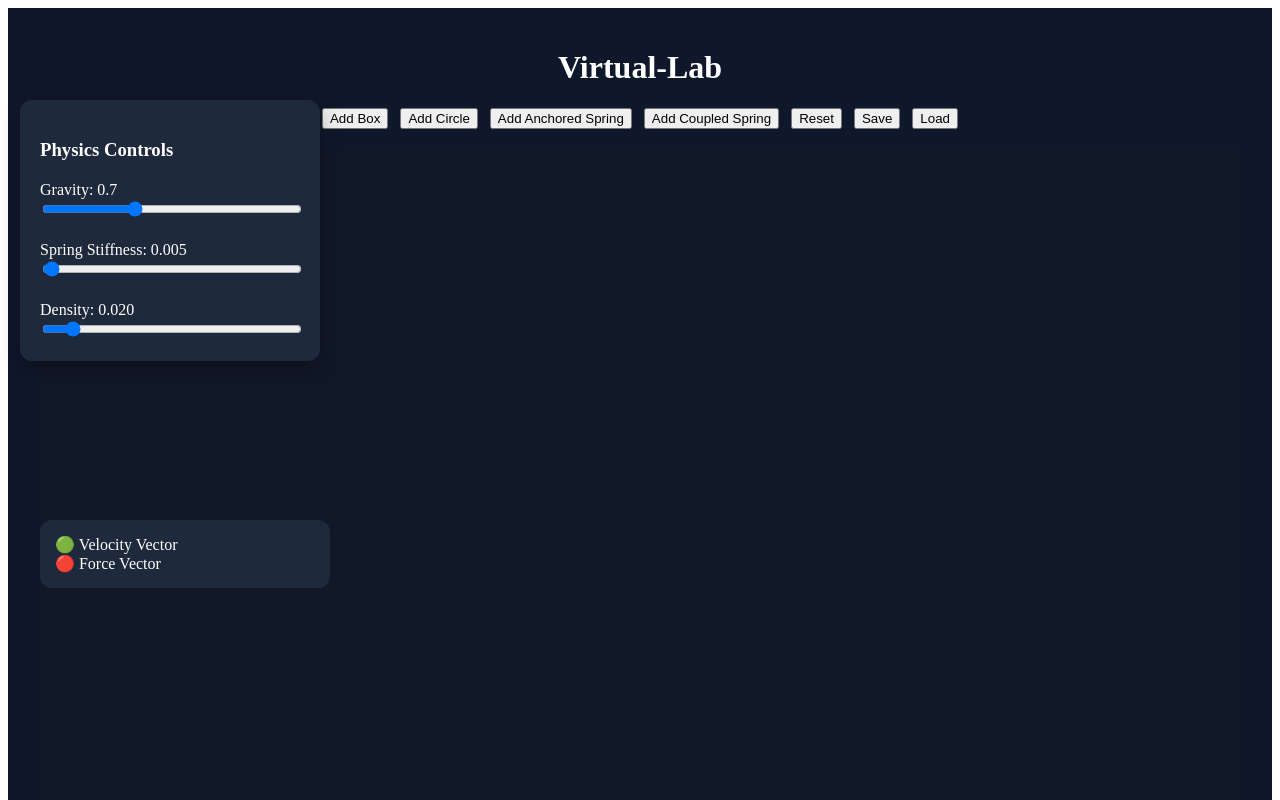
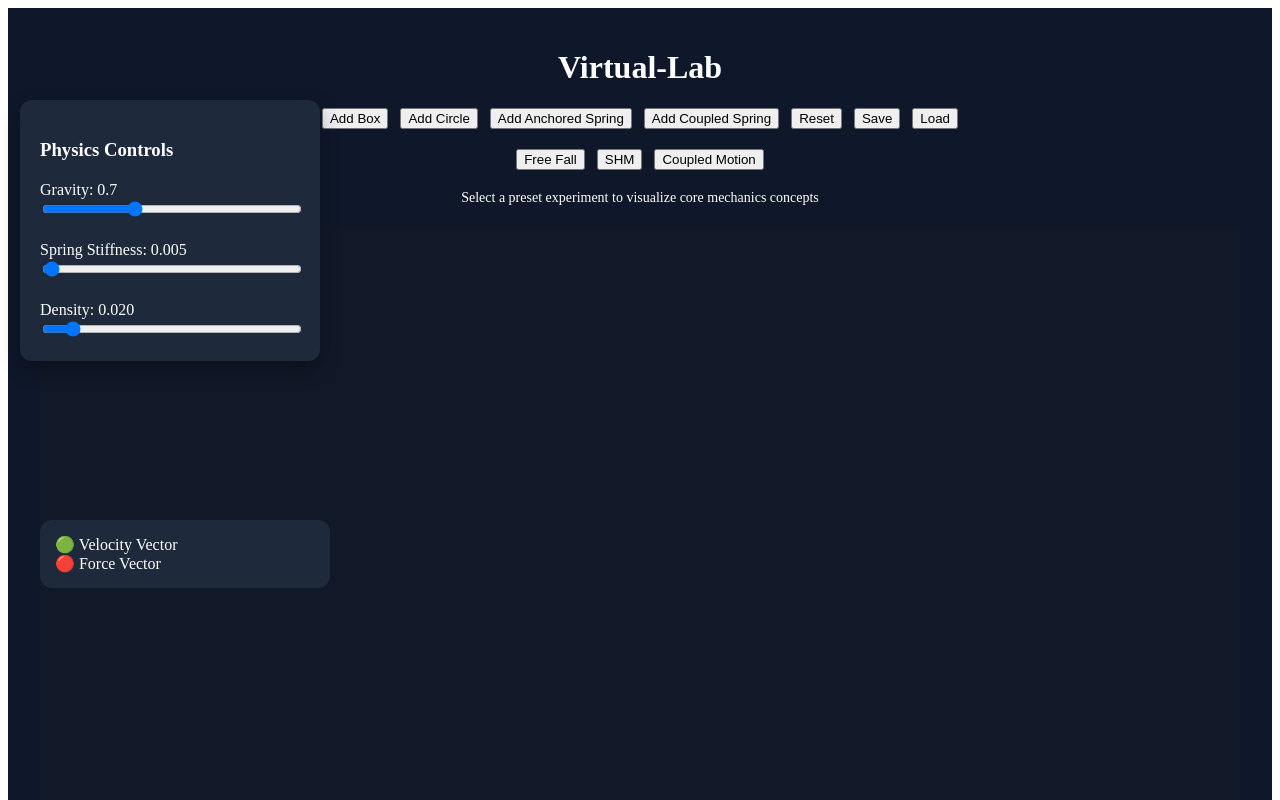
Before and after one commit to Tink-435/Virtual-lab, a React (Vite) app: page / in a window 1280 px wide. Shown: the top 800 px of the page. Built offline with nearby package versions, Linux system fonts and the light colour scheme.

Commit message:
feat: add educational experiment presets and improve simulation layout

```diff
--- a/src/App.jsx
+++ b/src/App.jsx
@@ -41,7 +41,7 @@ function App() {
 
 
 
-    const ground = Bodies.rectangle(600, 680, 1200, 40, {
+    const ground = Bodies.rectangle(600, 620, 1200, 40, {
       isStatic: true,
       render: { fillStyle: "#4B5563" },
     });
@@ -169,7 +169,7 @@ context.fill();
   }, [gravity]);
 
   const createGround = () => {
-    return Matter.Bodies.rectangle(600, 680, 1200, 40, {
+    return Matter.Bodies.rectangle(600, 620, 1200, 40, {
       isStatic: true,
       render: { fillStyle: "#4B5563" },
     });
@@ -202,7 +202,7 @@ context.fill();
     {
       density,
       render: {
-        fillStyle: "#10B981",
+        fillStyle: "#96d8c2",
       },
       label: "circle",
     }
@@ -250,7 +250,7 @@ const addCoupledSpring = () => {
   const boxB = Matter.Bodies.rectangle(750, 250, 80, 80, {
     density,
     render: {
-      fillStyle: "#EF4444",
+      fillStyle: "#ebabec",
     },
     label: "coupledSpringB",
   });
@@ -357,6 +357,24 @@ const loadExperiment = () => {
 
   alert("Experiment loaded!");
 };
+
+const loadPreset = (type) => {
+  resetScene();
+
+  if (type === "freefall") {
+    addBox();
+    addCircle();
+  }
+
+  else if (type === "shm") {
+    addSpringPair();
+  }
+
+  else if (type === "coupled") {
+    addCoupledSpring();
+  }
+};
+
   return (
     <div
       style={{
@@ -458,14 +476,37 @@ const loadExperiment = () => {
         <button onClick={addBox}>Add Box</button>
         <button onClick={addCircle}>Add Circle</button>
         <button onClick={addSpringPair}>Add Anchored Spring</button>
-        <button onClick={addCoupledSpring}>
-  Add Coupled Spring
-</button>
+        <button onClick={addCoupledSpring}>Add Coupled Spring</button>
         <button onClick={resetScene}>Reset</button>
         <button onClick={saveExperiment}>Save</button>
       <button onClick={loadExperiment}>Load</button>
 
       </div>
+      <div
+  style={{
+    display: "flex",
+    justifyContent: "center",
+    gap: "12px",
+    marginBottom: "20px",
+    flexWrap: "wrap",
+  }}
+>
+  <button onClick={() => loadPreset("freefall")}>Free Fall</button>
+  <button onClick={() => loadPreset("shm")}>SHM</button>
+  <button onClick={() => loadPreset("coupled")}>Coupled Motion</button>
+</div>
+
+<div
+  style={{
+    textAlign: "center",
+    color: "white",
+    marginBottom: "20px",
+    fontSize: "14px",
+  }}
+>
+  Select a preset experiment to visualize
+  core mechanics concepts
+</div>
 
       <div style={{ display: "flex", justifyContent: "center" }}>
         <div ref={sceneRef}></div>
```
